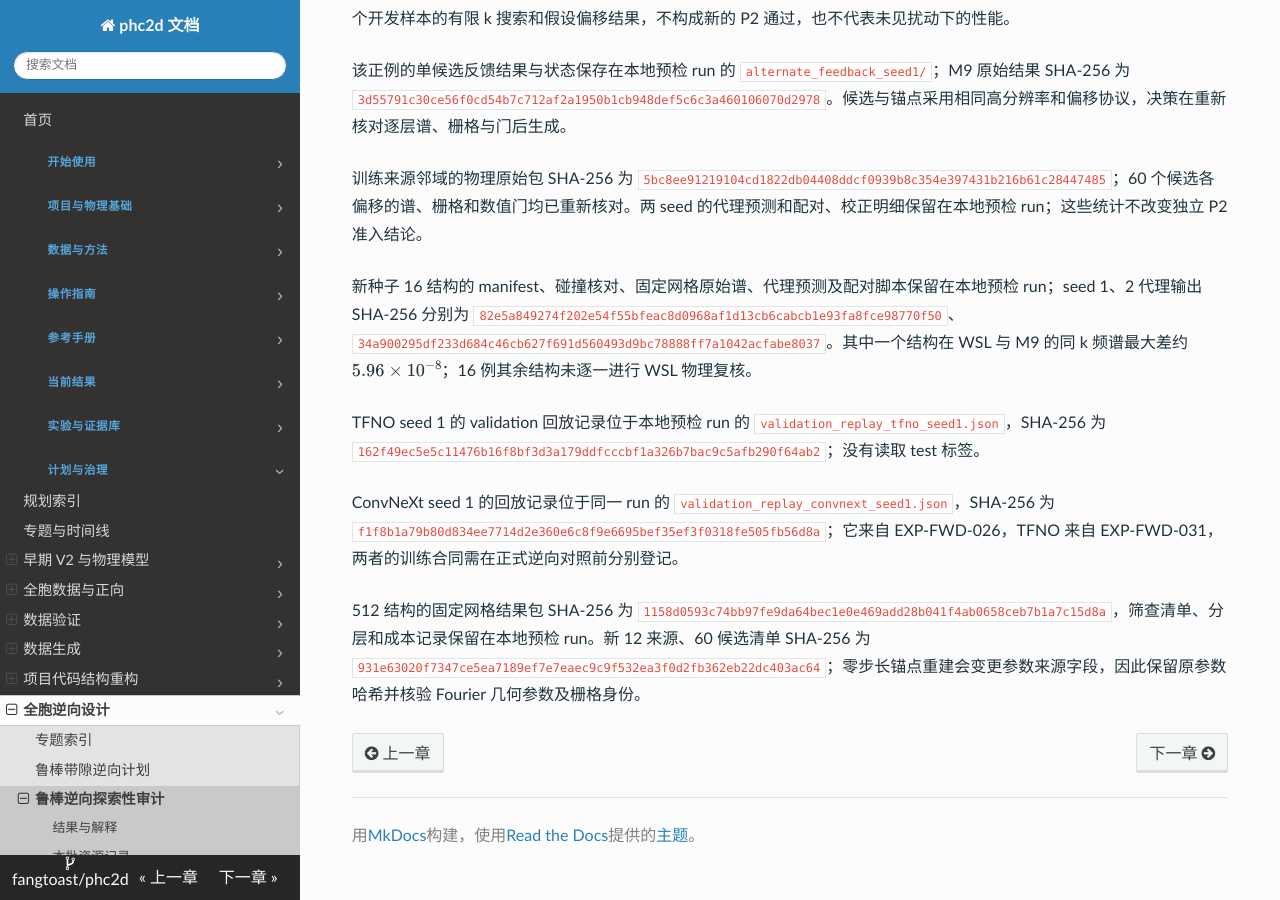
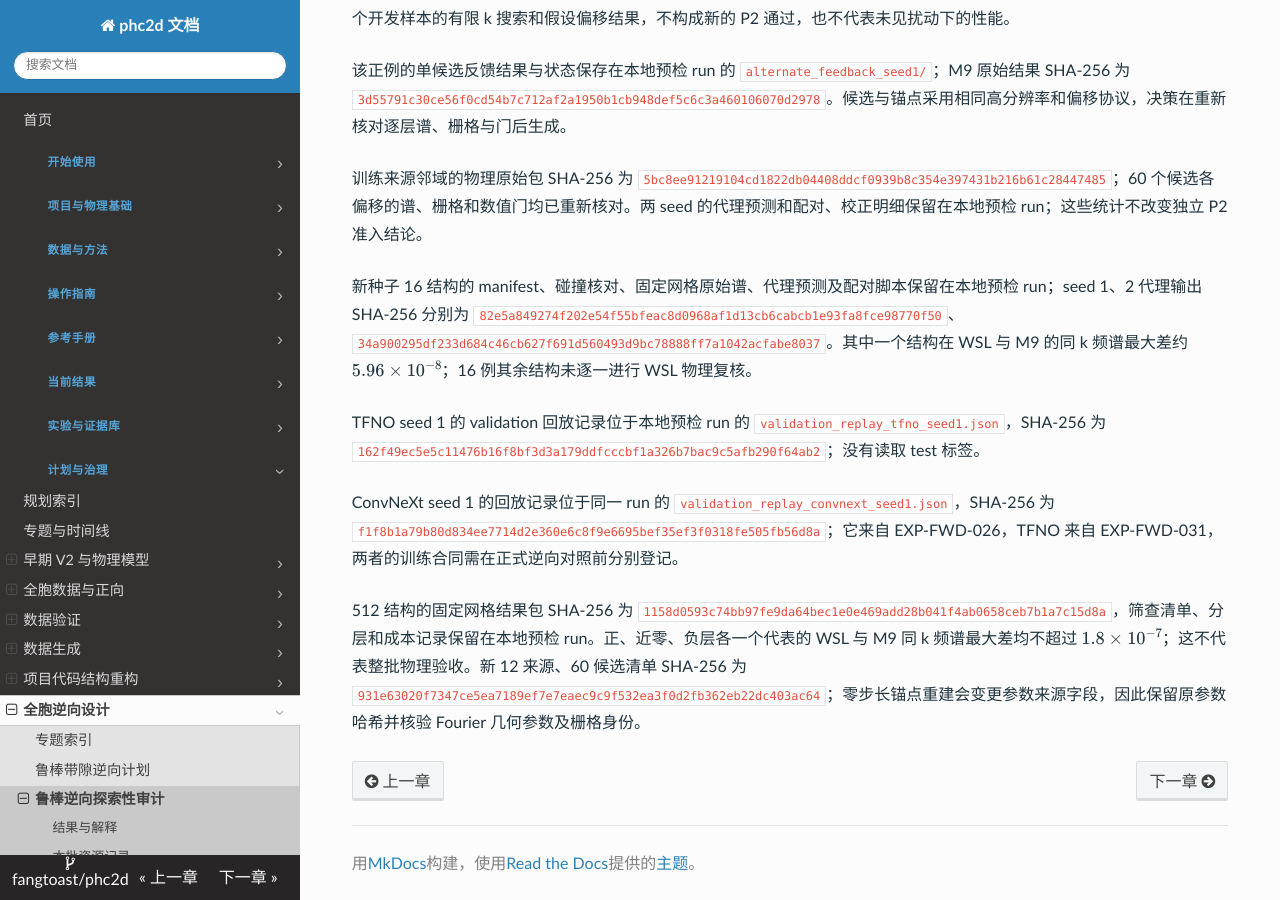
Before and after one commit to fangtoast/phc2d, an MkDocs documentation site: the page built from docs/results/inverse/鲁棒带隙逆向可用性审计.md, in a window 1280 px wide and 900 px high, scrolled down 3957 px. Built offline with MkDocs 1.6.1, drawn with Linux system fonts in a browser that asks for light colours.

Commit message:
Record conditional development cross-environment replay

```diff
--- a/docs/results/inverse/鲁棒带隙逆向可用性审计.md
+++ b/docs/results/inverse/鲁棒带隙逆向可用性审计.md
@@ -124,4 +124,4 @@ TFNO seed 1 的 validation 回放记录位于本地预检 run 的 `validation_re
 
 ConvNeXt seed 1 的回放记录位于同一 run 的 `validation_replay_convnext_seed1.json`，SHA-256 为 `f1f8b1a79b80d834ee7714d2e360e6c8f9e6695bef35ef3f0318fe505fb56d8a`；它来自 EXP-FWD-026，TFNO 来自 EXP-FWD-031，两者的训练合同需在正式逆向对照前分别登记。
 
-512 结构的固定网格结果包 SHA-256 为 `1158d0593c74bb97fe9da64bec1e0e469add28b041f4ab0658ceb7b1a7c15d8a`，筛查清单、分层和成本记录保留在本地预检 run。新 12 来源、60 候选清单 SHA-256 为 `931e63020f7347ce5ea7189ef7e7eaec9c9f532ea3f0d2fb362eb22dc403ac64`；零步长锚点重建会变更参数来源字段，因此保留原参数哈希并核验 Fourier 几何参数及栅格身份。
+512 结构的固定网格结果包 SHA-256 为 `1158d0593c74bb97fe9da64bec1e0e469add28b041f4ab0658ceb7b1a7c15d8a`，筛查清单、分层和成本记录保留在本地预检 run。正、近零、负层各一个代表的 WSL 与 M9 同 k 频谱最大差均不超过 $1.8\times10^{-7}$；这不代表整批物理验收。新 12 来源、60 候选清单 SHA-256 为 `931e63020f7347ce5ea7189ef7e7eaec9c9f532ea3f0d2fb362eb22dc403ac64`；零步长锚点重建会变更参数来源字段，因此保留原参数哈希并核验 Fourier 几何参数及栅格身份。
```
